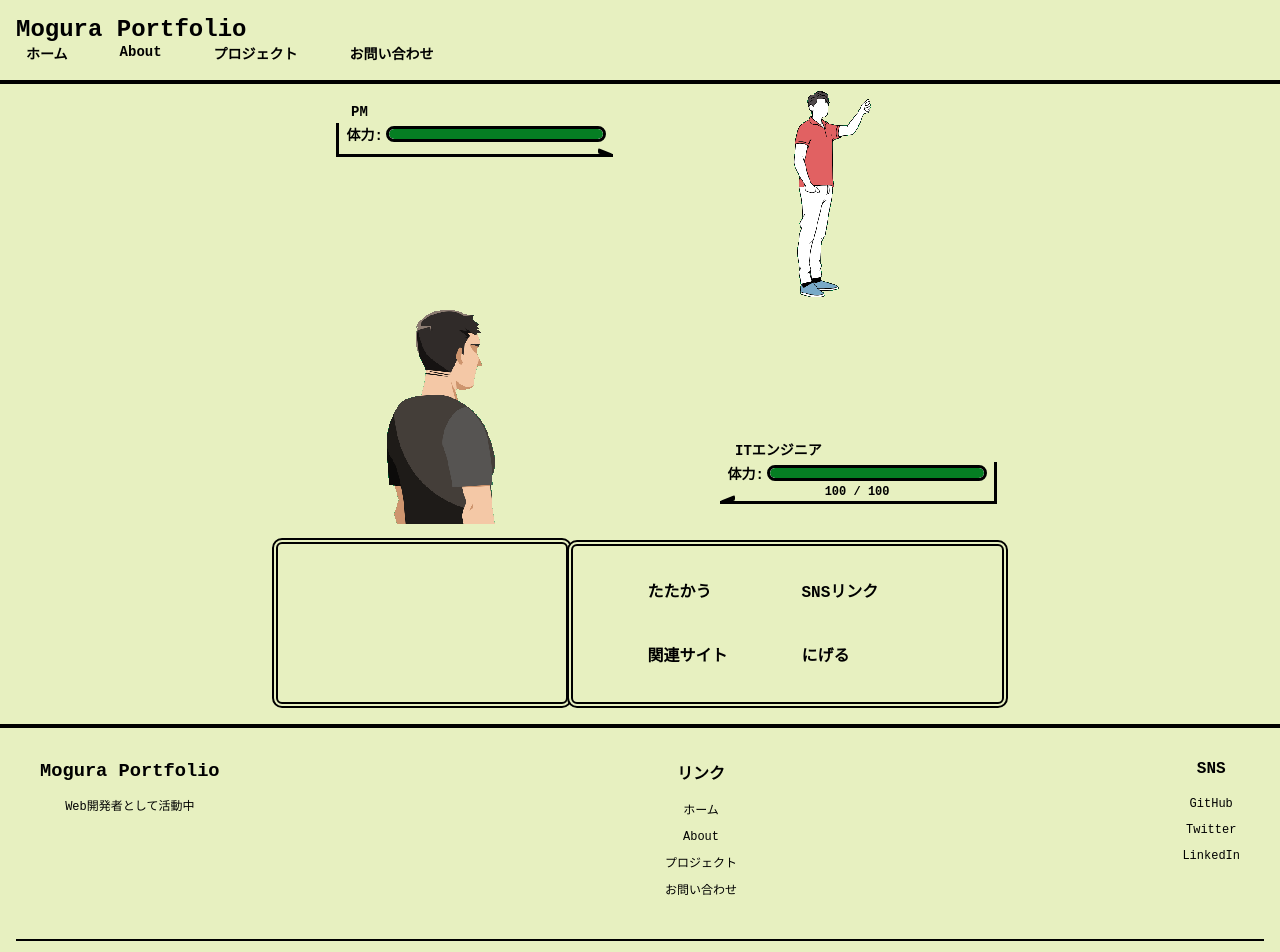
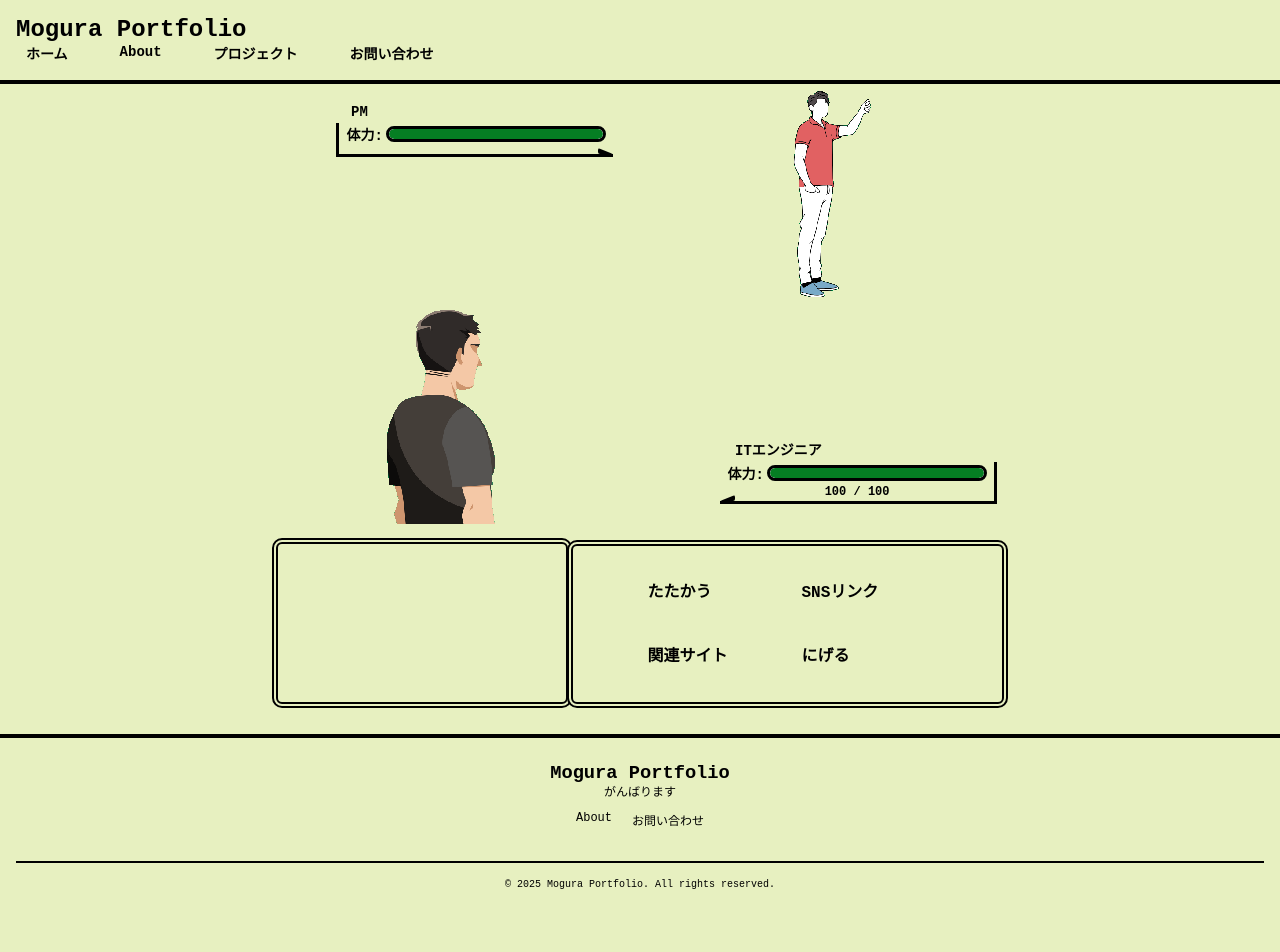
Before and after one commit to haruki0w/my-portfolio, a React (Vite) app: page / in a window 1280 px wide. Shown: the top 952 px of the page. After the commit the page ends 906 px from the top, so only its background shows below. Built offline with nearby package versions, Linux system fonts and the light colour scheme; a web font is replaced by a local one.

Commit message:
feat: フッタを修正

```diff
--- a/src/App.tsx
+++ b/src/App.tsx
@@ -14,7 +14,7 @@ const App: React.FC = () => {
   return (
     <div className="App">
       <Header />
-      <main style={{ flex: 1, display: "flex", flexDirection: "column" }}>
+      <main>
         <MainVisual
         // onAttack={handleAttack}
         // onEscape={handleEscape}
--- a/src/components/Footer/Footer.css
+++ b/src/components/Footer/Footer.css
@@ -1,57 +1,60 @@
 .footer {
   background-color: #e7f0c0;
   color: #000000;
-  padding: 2rem 1rem 1rem 1rem;
-  margin-top: auto;
+  padding: 1.5rem 1rem 1rem 1rem;
+  margin-top: 10px;
   border-top: 4px solid #000000;
   font-family: 'DotGothic16', 'Courier New', monospace;
   image-rendering: pixelated;
+  position: relative;
+  bottom: 0;
 }
 
 .footer-content {
   display: flex;
-  justify-content: space-between;
+  justify-content: center;
   max-width: 1200px;
   margin: 0 auto;
-  gap: 2rem;
+  gap: 8px;
 }
 
 .footer-section h3,
 .footer-section h4 {
-  margin-bottom: 1rem;
+  /* margin-bottom: 1rem; */
   color: #000000;
   text-shadow: none;
 }
 
+.footer-section {
+  text-align: center;
+}
+
 .footer-section p {
-  margin: 0;
+  margin: 0 0 8px 0;
   line-height: 1.6;
   font-size: 12px;
 }
 
-.footer-section ul {
-  list-style: none;
-  padding: 0;
-  margin: 0;
+.footer-links {
+  display: flex;
+  justify-content: center;
+  gap: 20px;
 }
 
-.footer-section li {
-  margin-bottom: 0.5rem;
+.footer-links a {
+  color: #000000;
+  text-decoration: none;
+  font-size: 12px;
+  text-shadow: none;
+  transition: none;
 }
 
-.footer-section a {
-  color: #000000;
-  text-decoration: none;
-  transition: none;
-  font-size: 12px;
-  text-shadow: none;
-}
-
-.footer-section a:hover {
+.footer-links a:hover {
   color: #000000;
   background-color: #ffffff;
   padding: 2px 4px;
 }
+
 
 .footer-bottom {
   text-align: center;
@@ -71,7 +74,7 @@
 @media (max-width: 768px) {
   .footer-content {
     flex-direction: column;
-    gap: 1.5rem;
+    /* gap: 1.5rem; */
   }
 
   .footer-section {
@@ -81,10 +84,15 @@
 
 @media (max-width: 480px) {
   .footer {
-    padding: 1.5rem 1rem 1rem 1rem;
+    padding: 1rem 1rem 0.5rem 1rem;
   }
 
   .footer-content {
-    gap: 1rem;
+    /* gap: 1rem; */
+  }
+
+  .footer-bottom {
+    margin-top: 1rem;
+    padding-top: 0.5rem;
   }
 }
--- a/src/components/Footer/Footer.tsx
+++ b/src/components/Footer/Footer.tsx
@@ -7,60 +7,15 @@ const Footer: React.FC = () => {
       <div className="footer-content">
         <div className="footer-section">
           <h3>Mogura Portfolio</h3>
-          <p>Web開発者として活動中</p>
-        </div>
-        <div className="footer-section">
-          <h4>リンク</h4>
-          <ul>
-            <li>
-              <a href="#home">ホーム</a>
-            </li>
-            <li>
-              <a href="#about">About</a>
-            </li>
-            <li>
-              <a href="#projects">プロジェクト</a>
-            </li>
-            <li>
-              <a href="#contact">お問い合わせ</a>
-            </li>
-          </ul>
-        </div>
-        <div className="footer-section">
-          <h4>SNS</h4>
-          <ul>
-            <li>
-              <a
-                href="https://github.com"
-                target="_blank"
-                rel="noopener noreferrer"
-              >
-                GitHub
-              </a>
-            </li>
-            <li>
-              <a
-                href="https://twitter.com"
-                target="_blank"
-                rel="noopener noreferrer"
-              >
-                Twitter
-              </a>
-            </li>
-            <li>
-              <a
-                href="https://linkedin.com"
-                target="_blank"
-                rel="noopener noreferrer"
-              >
-                LinkedIn
-              </a>
-            </li>
-          </ul>
+          <p>がんばります</p>
+          <div className="footer-links">
+            <a href="#about">About</a>
+            <a href="#contact">お問い合わせ</a>
+          </div>
         </div>
       </div>
       <div className="footer-bottom">
-        <p>&copy; 2024 Mogura Portfolio. All rights reserved.</p>
+        <p>&copy; 2025 Mogura Portfolio. All rights reserved.</p>
       </div>
     </footer>
   );
```
